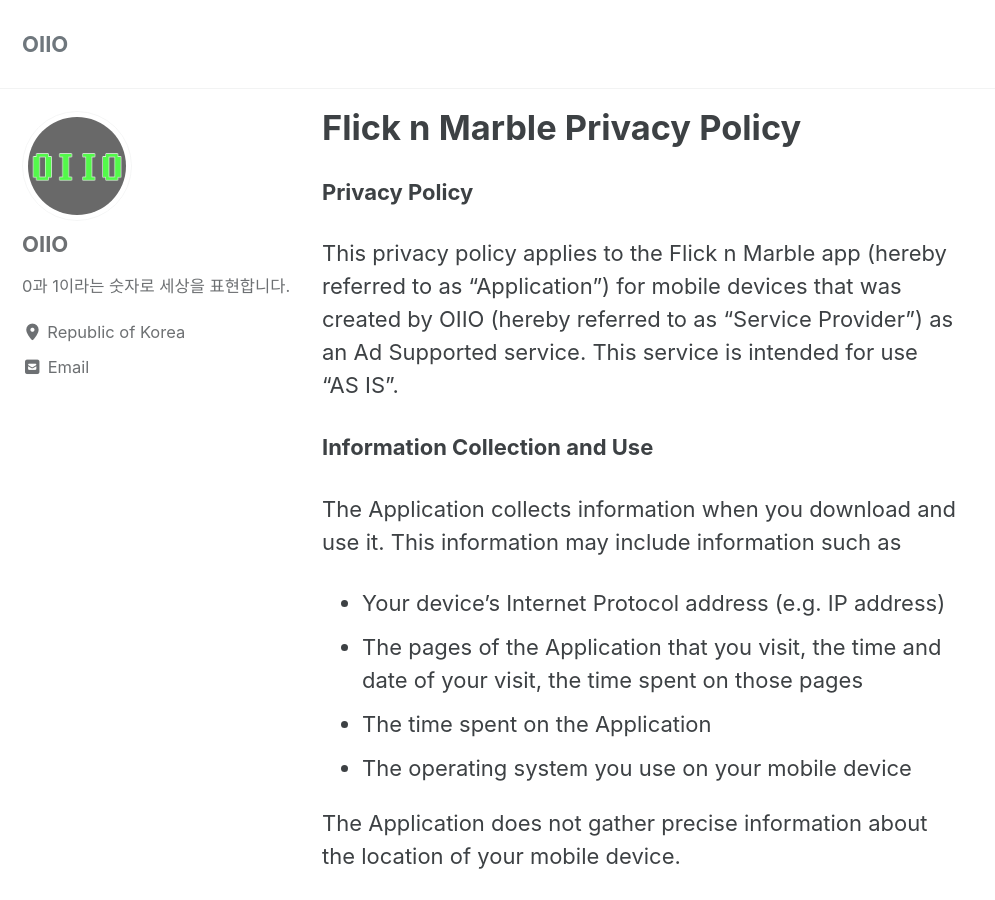
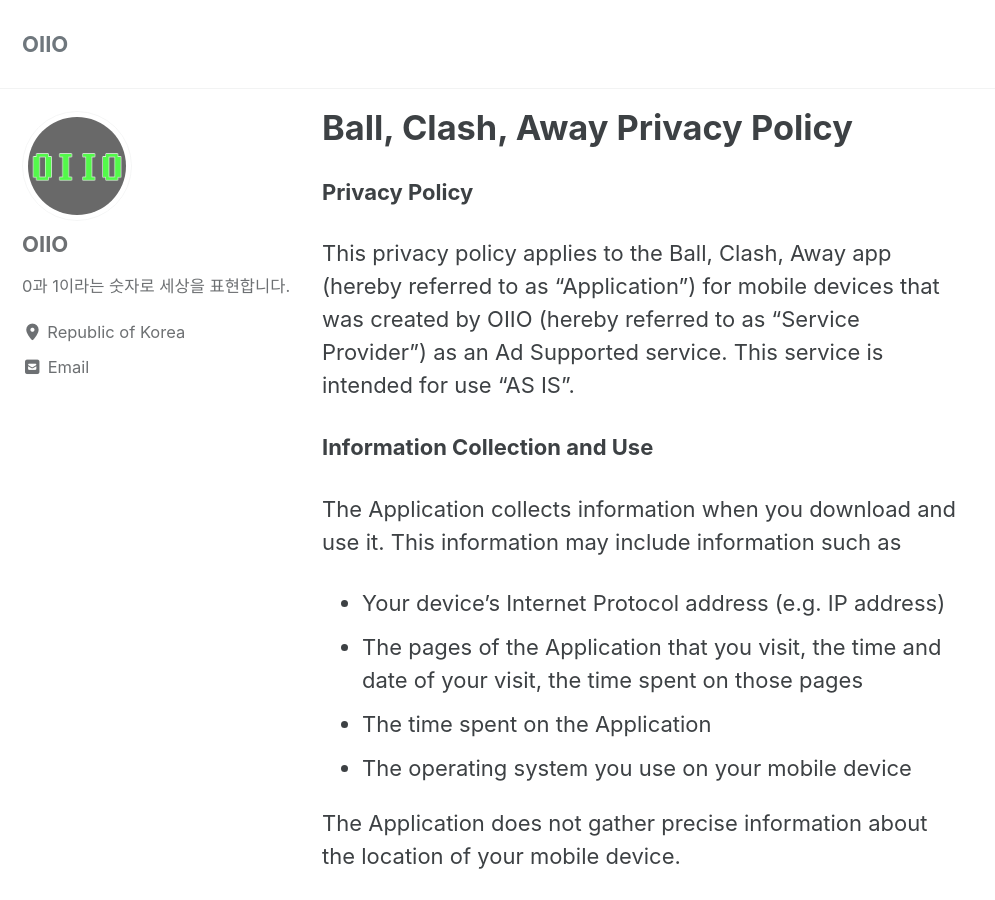
Before and after one commit to gfx3oiio/gfx3oiio.github.io, a Jekyll site: the page built from _posts/2025-07-30-Ball-Clash-Away-Privacy-Policy.md, in a window 1280 px wide and 900 px high. Shown: the whole window, without its empty margins (0-995 px from the left). Built offline with Jekyll 4.4.1, drawn with Linux system fonts in a browser that asks for light colours; cached includes are drawn as plain includes; some of the changed text lies outside the part shown.

Commit message:
2026-01-06

```diff
--- a/_posts/2025-07-30-Flick-n-Marble-Privacy-Policy.md
+++ b/_posts/2025-07-30-Ball-Clash-Away-Privacy-Policy.md
@@ -1,18 +1,18 @@
 ---
 published: true
-title: "Flick n Marble Privacy Policy"
+title: "Ball, Clash, Away Privacy Policy"
 categories:
   - Privacy Policy
 tags:
   - Privacy Policy
 
 date: 2025-07-30
-last_modified_at: 2025-07-30
+last_modified_at: 2026-01-06
 comments: false
 ---
 **Privacy Policy**
 
-This privacy policy applies to the Flick n Marble app (hereby referred to as "Application") for mobile devices that was created by OIIO (hereby referred to as "Service Provider") as an Ad Supported service. This service is intended for use "AS IS".
+This privacy policy applies to the Ball, Clash, Away app (hereby referred to as "Application") for mobile devices that was created by OIIO (hereby referred to as "Service Provider") as an Ad Supported service. This service is intended for use "AS IS".
 
 **Information Collection and Use**
 
```
Also changed, not shown: _posts/2026-01-06-The-Devils-Game-Privacy-Policy.md (added, +88 -0 lines).
